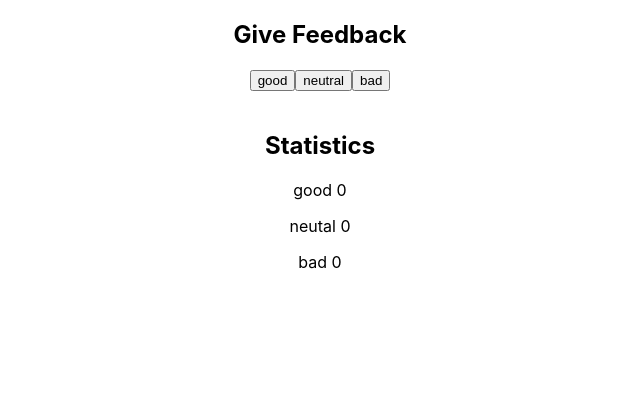
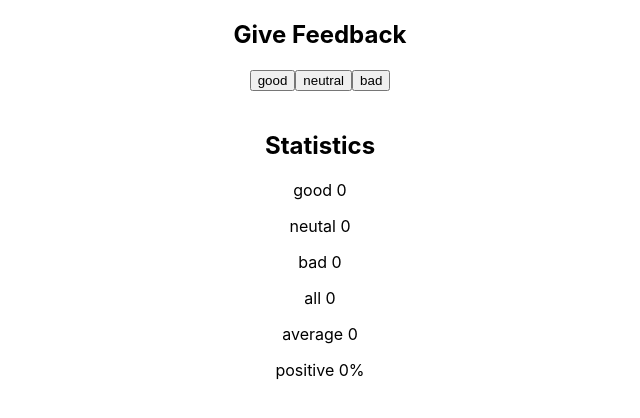
Before and after one commit to kcselm/fullstack_javascript, a React (Create React App) app in the folder week1/unicafe/: page / in a window 1280 px wide. Shown: the top 418 px of the page, without its empty margins (320-960 px from the left). Built offline with nearby package versions, Linux system fonts and the light colour scheme.

Commit message:
unicafe step 2

```diff
--- a/week1/unicafe/src/components/Feedback.js
+++ b/week1/unicafe/src/components/Feedback.js
@@ -17,9 +17,17 @@ export const Feedback = () => {
    }
 
    const badClick = () => {
-     setBad(bad + 1)
+    setBad(bad + 1)
     console.log("bad clicked")
    }
+
+  let allClicks = good + neutral + bad
+
+  let average = (good - bad) / allClicks
+  if (isNaN(average)) {average = 0}
+
+  let positive = (good / allClicks) * 100
+  if (isNaN(positive)) {positive = 0}
 
   return (
     <div>
@@ -33,6 +41,9 @@ export const Feedback = () => {
       <p>good {good}</p>
       <p>neutal {neutral}</p>
       <p>bad {bad}</p>
+      <p>all {allClicks}</p>
+      <p>average {average}</p>
+      <p>positive {positive}%</p>
     </div>
   )
 }
```
